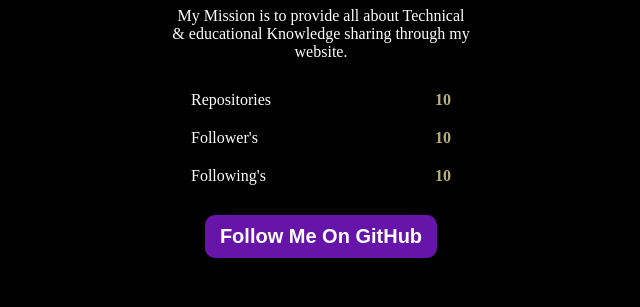
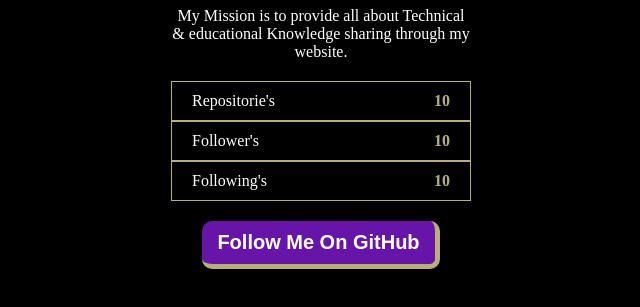
Before and after one commit to MaheshTechnicals/GitHub-User-Checker, a plain HTML site: page index.html in a window 1280 px wide. Shown: the part 357-664 px from the top of the page, without its empty margins (319-959 px from the left). Drawn offline with Linux system fonts and the light colour scheme; a script that the page names is missing.

Commit message:
update Designibg part

```diff
--- a/index.html
+++ b/index.html
@@ -33,7 +33,7 @@
 
 
     <div id="repo">
-      <p>Repositories </p>
+      <p>Repositorie's </p>
       <p id="reponum">10</p>
 
     </div>
--- a/style.css
+++ b/style.css
@@ -89,6 +89,7 @@ h3 {
   justify-content: space-between;
   width: 100%;
   padding: 10px 20px;
+  border: 1px solid #B7AE7A;
 }
 
 
@@ -108,4 +109,6 @@ h3 {
   background: #6715A9;
   color: white;
   font-size: 20px;
+  border-bottom: 5px solid#B7AE7A;
+  border-right: 5px solid #B7AE7A;
 }
```
